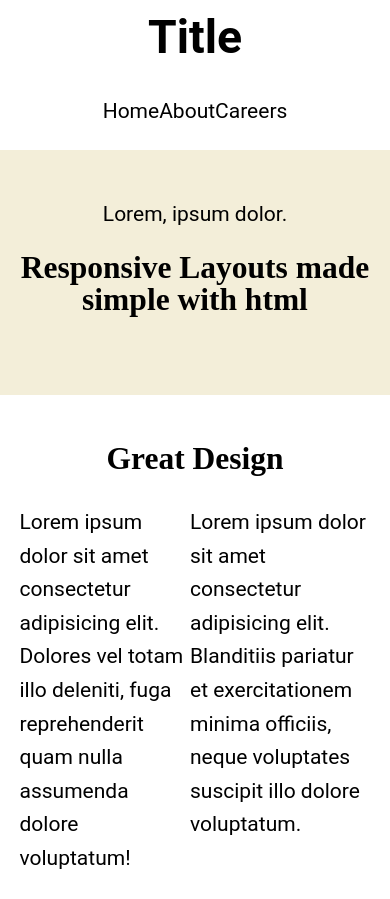
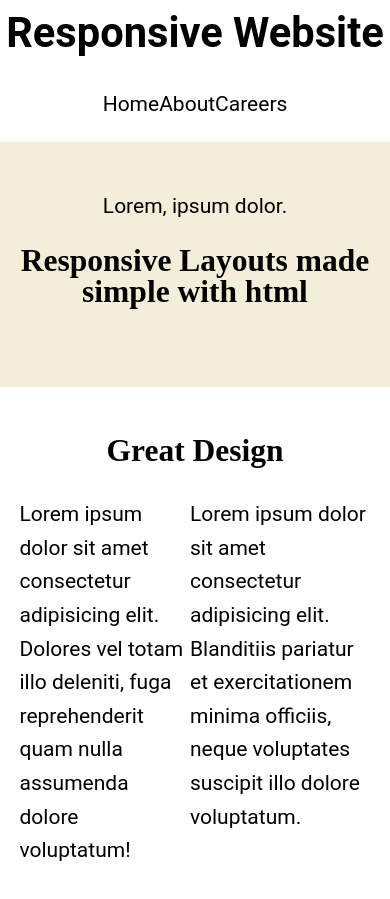
Before and after one commit to gualberto2/responsive-website-2, a plain HTML site: page index.html in a window 390 px wide. Shown: the top 899 px of the page. Drawn offline with Linux system fonts and the light colour scheme.

Commit message:
Final Commit, NavBar responsive

```diff
--- a/css/style.css
+++ b/css/style.css
@@ -58,7 +58,7 @@ header {
 }
 
 .nav-title {
-    font-size: 2.9rem;
+    font-size: 2.6rem;
     font-weight: 600;
     grid-area: title;
     display: flex;
@@ -107,6 +107,7 @@ header {
     header {
         display:flex;
         flex-direction: column;
+        flex-wrap: nowrap;
     }
     .nav-title {
         margin: 0;
@@ -119,7 +120,6 @@ header {
     }
     header a {
         text-align: center;
-
     }
 }
 
--- a/index.html
+++ b/index.html
@@ -12,7 +12,7 @@
 <body>
     <header class="nav">
         <div class="nav-title">
-            <a href="">Title</a>
+            <a href="">Responsive Website</a>
         </div>
         <div class="nav-buttons">
             <ul>
```
